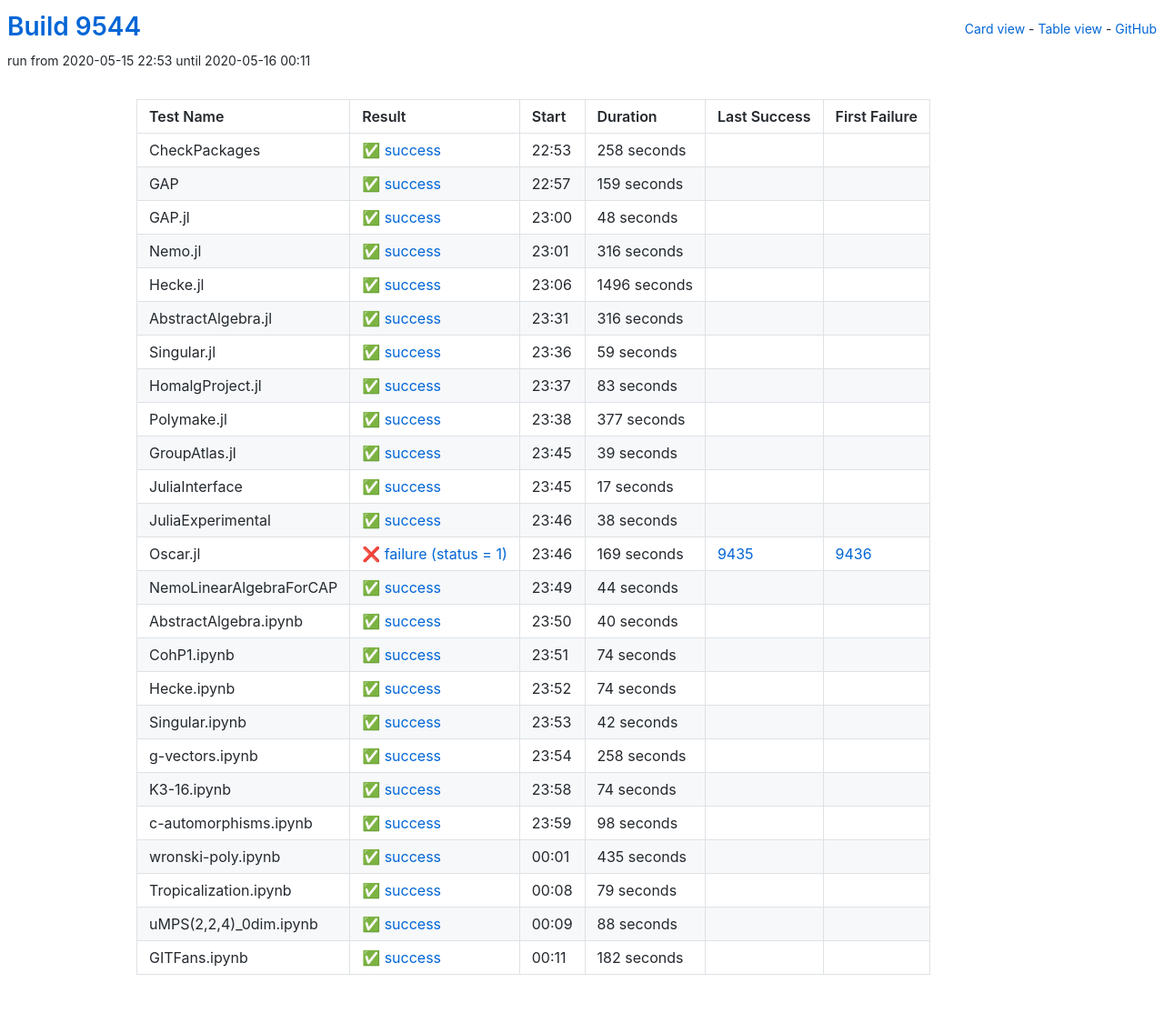
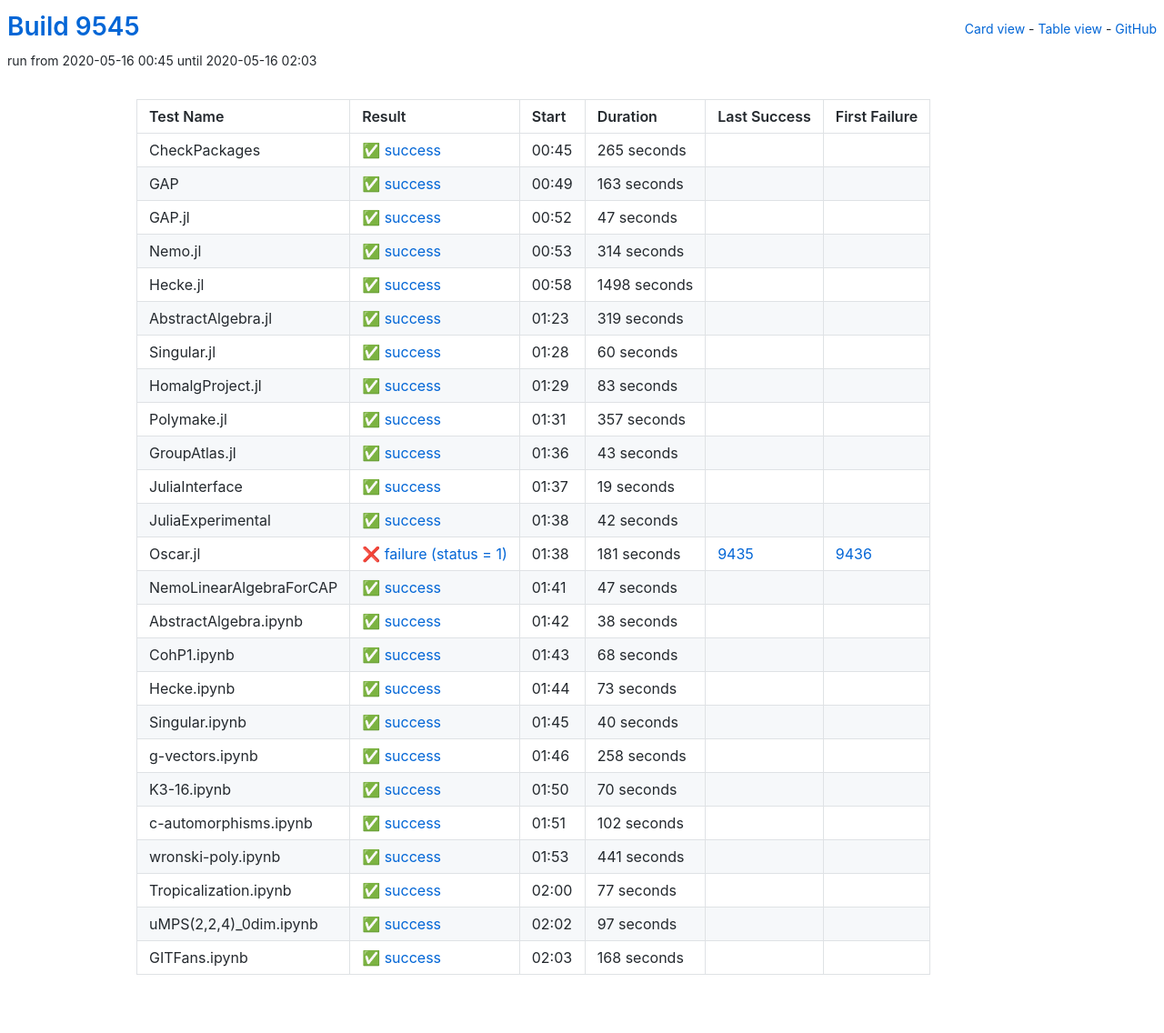
Before and after one commit to oscar-system/oscar-ci-status, a Jekyll site: the page built from table.html, in a window 1280 px wide. Shown: the whole page at 91% size. Built offline with Jekyll 4.4.1, drawn with Linux system fonts in a browser that asks for light colours.

Commit message:
Build 9545

```diff
--- a/_data/ci.yml
+++ b/_data/ci.yml
@@ -1,89 +1,89 @@
-build: 9544
-build_url: https://oscarci.mathematik.uni-kl.de/job/oscar/9544/
+build: 9545
+build_url: https://oscarci.mathematik.uni-kl.de/job/oscar/9545/
 job: oscar
 tests:
-- duration: 258
+- duration: 265
   exitcode: 0
   first_failure: false
   first_failure_url: null
   id: checkpackages
   last_success: false
   last_success_url: null
-  log: https://oscarci.mathematik.uni-kl.de/job/oscar/9544/artifact/logs/build-9544/CheckPackages.log
+  log: https://oscarci.mathematik.uni-kl.de/job/oscar/9545/artifact/logs/build-9545/CheckPackages.log
   name: CheckPackages
-  start: 2020-05-15 22:53
+  start: 2020-05-16 00:45
   status: success
   success: true
-- duration: 159
+- duration: 163
   exitcode: 0
   first_failure: false
   first_failure_url: null
   id: gap
   last_success: false
   last_success_url: null
-  log: https://oscarci.mathematik.uni-kl.de/job/oscar/9544/artifact/logs/build-9544/GAP.log
+  log: https://oscarci.mathematik.uni-kl.de/job/oscar/9545/artifact/logs/build-9545/GAP.log
   name: GAP
-  start: 2020-05-15 22:57
+  start: 2020-05-16 00:49
   status: success
   success: true
-- duration: 48
+- duration: 47
   exitcode: 0
   first_failure: false
   first_failure_url: null
   id: gap-jl
   last_success: false
   last_success_url: null
-  log: https://oscarci.mathematik.uni-kl.de/job/oscar/9544/artifact/logs/build-9544/GAP.jl.log
+  log: https://oscarci.mathematik.uni-kl.de/job/oscar/9545/artifact/logs/build-9545/GAP.jl.log
   name: GAP.jl
-  start: 2020-05-15 23:00
+  start: 2020-05-16 00:52
   status: success
   success: true
-- duration: 316
+- duration: 314
   exitcode: 0
   first_failure: false
   first_failure_url: null
   id: nemo-jl
   last_success: false
   last_success_url: null
-  log: https://oscarci.mathematik.uni-kl.de/job/oscar/9544/artifact/logs/build-9544/Nemo.jl.log
+  log: https://oscarci.mathematik.uni-kl.de/job/oscar/9545/artifact/logs/build-9545/Nemo.jl.log
   name: Nemo.jl
-  start: 2020-05-15 23:01
+  start: 2020-05-16 00:53
   status: success
   success: true
-- duration: 1496
+- duration: 1498
   exitcode: 0
   first_failure: false
   first_failure_url: null
   id: hecke-jl
   last_success: false
   last_success_url: null
-  log: https://oscarci.mathematik.uni-kl.de/job/oscar/9544/artifact/logs/build-9544/Hecke.jl.log
+  log: https://oscarci.mathematik.uni-kl.de/job/oscar/9545/artifact/logs/build-9545/Hecke.jl.log
   name: Hecke.jl
-  start: 2020-05-15 23:06
+  start: 2020-05-16 00:58
   status: success
   success: true
-- duration: 316
+- duration: 319
   exitcode: 0
   first_failure: false
   first_failure_url: null
   id: abstractalgebra-jl
   last_success: false
   last_success_url: null
-  log: https://oscarci.mathematik.uni-kl.de/job/oscar/9544/artifact/logs/build-9544/AbstractAlgebra.jl.log
+  log: https://oscarci.mathematik.uni-kl.de/job/oscar/9545/artifact/logs/build-9545/AbstractAlgebra.jl.log
   name: AbstractAlgebra.jl
-  start: 2020-05-15 23:31
+  start: 2020-05-16 01:23
   status: success
   success: true
-- duration: 59
+- duration: 60
   exitcode: 0
   first_failure: false
   first_failure_url: null
   id: singular-jl
   last_success: false
   last_success_url: null
-  log: https://oscarci.mathematik.uni-kl.de/job/oscar/9544/artifact/logs/build-9544/Singular.jl.log
+  log: https://oscarci.mathematik.uni-kl.de/job/oscar/9545/artifact/logs/build-9545/Singular.jl.log
   name: Singular.jl
-  start: 2020-05-15 23:36
+  start: 2020-05-16 01:28
   status: success
   success: true
 - duration: 83
@@ -93,129 +93,129 @@ tests:
   id: homalgproject-jl
   last_success: false
   last_success_url: null
-  log: https://oscarci.mathematik.uni-kl.de/job/oscar/9544/artifact/logs/build-9544/HomalgProject.jl.log
+  log: https://oscarci.mathematik.uni-kl.de/job/oscar/9545/artifact/logs/build-9545/HomalgProject.jl.log
   name: HomalgProject.jl
-  start: 2020-05-15 23:37
+  start: 2020-05-16 01:29
   status: success
   success: true
-- duration: 377
+- duration: 357
   exitcode: 0
   first_failure: false
   first_failure_url: null
   id: polymake-jl
   last_success: false
   last_success_url: null
-  log: https://oscarci.mathematik.uni-kl.de/job/oscar/9544/artifact/logs/build-9544/Polymake.jl.log
+  log: https://oscarci.mathematik.uni-kl.de/job/oscar/9545/artifact/logs/build-9545/Polymake.jl.log
   name: Polymake.jl
-  start: 2020-05-15 23:38
+  start: 2020-05-16 01:31
   status: success
   success: true
-- duration: 39
+- duration: 43
   exitcode: 0
   first_failure: false
   first_failure_url: null
   id: groupatlas-jl
   last_success: false
   last_success_url: null
-  log: https://oscarci.mathematik.uni-kl.de/job/oscar/9544/artifact/logs/build-9544/GroupAtlas.jl.log
+  log: https://oscarci.mathematik.uni-kl.de/job/oscar/9545/artifact/logs/build-9545/GroupAtlas.jl.log
   name: GroupAtlas.jl
-  start: 2020-05-15 23:45
+  start: 2020-05-16 01:36
   status: success
   success: true
-- duration: 17
+- duration: 19
   exitcode: 0
   first_failure: false
   first_failure_url: null
   id: juliainterface
   last_success: false
   last_success_url: null
-  log: https://oscarci.mathematik.uni-kl.de/job/oscar/9544/artifact/logs/build-9544/JuliaInterface.log
+  log: https://oscarci.mathematik.uni-kl.de/job/oscar/9545/artifact/logs/build-9545/JuliaInterface.log
   name: JuliaInterface
-  start: 2020-05-15 23:45
+  start: 2020-05-16 01:37
+  status: success
+  success: true
+- duration: 42
+  exitcode: 0
+  first_failure: false
+  first_failure_url: null
+  id: juliaexperimental
+  last_success: false
+  last_success_url: null
+  log: https://oscarci.mathematik.uni-kl.de/job/oscar/9545/artifact/logs/build-9545/JuliaExperimental.log
+  name: JuliaExperimental
+  start: 2020-05-16 01:38
+  status: success
+  success: true
+- duration: 181
+  exitcode: 1
+  first_failure: 9436
+  first_failure_url: https://oscarci.mathematik.uni-kl.de/job/oscar/9436/
+  id: oscar-jl
+  last_success: 9435
+  last_success_url: https://oscarci.mathematik.uni-kl.de/job/oscar/9435/
+  log: https://oscarci.mathematik.uni-kl.de/job/oscar/9545/artifact/logs/build-9545/Oscar.jl.log
+  name: Oscar.jl
+  start: 2020-05-16 01:38
+  status: failure
+  success: false
+- duration: 47
+  exitcode: 0
+  first_failure: false
+  first_failure_url: null
+  id: nemolinearalgebraforcap
+  last_success: false
+  last_success_url: null
+  log: https://oscarci.mathematik.uni-kl.de/job/oscar/9545/artifact/logs/build-9545/NemoLinearAlgebraForCAP.log
+  name: NemoLinearAlgebraForCAP
+  start: 2020-05-16 01:41
   status: success
   success: true
 - duration: 38
   exitcode: 0
   first_failure: false
   first_failure_url: null
-  id: juliaexperimental
+  id: abstractalgebra-ipynb
   last_success: false
   last_success_url: null
-  log: https://oscarci.mathematik.uni-kl.de/job/oscar/9544/artifact/logs/build-9544/JuliaExperimental.log
-  name: JuliaExperimental
-  start: 2020-05-15 23:46
+  log: https://oscarci.mathematik.uni-kl.de/job/oscar/9545/artifact/logs/build-9545/AbstractAlgebra.ipynb.log
+  name: AbstractAlgebra.ipynb
+  start: 2020-05-16 01:42
   status: success
   success: true
-- duration: 169
-  exitcode: 1
-  first_failure: 9436
-  first_failure_url: https://oscarci.mathematik.uni-kl.de/job/oscar/9436/
-  id: oscar-jl
-  last_success: 9435
-  last_success_url: https://oscarci.mathematik.uni-kl.de/job/oscar/9435/
-  log: https://oscarci.mathematik.uni-kl.de/job/oscar/9544/artifact/logs/build-9544/Oscar.jl.log
-  name: Oscar.jl
-  start: 2020-05-15 23:46
-  status: failure
-  success: false
-- duration: 44
+- duration: 68
   exitcode: 0
   first_failure: false
   first_failure_url: null
-  id: nemolinearalgebraforcap
+  id: cohp1-ipynb
   last_success: false
   last_success_url: null
-  log: https://oscarci.mathematik.uni-kl.de/job/oscar/9544/artifact/logs/build-9544/NemoLinearAlgebraForCAP.log
-  name: NemoLinearAlgebraForCAP
-  start: 2020-05-15 23:49
+  log: https://oscarci.mathematik.uni-kl.de/job/oscar/9545/artifact/logs/build-9545/CohP1.ipynb.log
+  name: CohP1.ipynb
+  start: 2020-05-16 01:43
+  status: success
+  success: true
+- duration: 73
+  exitcode: 0
+  first_failure: false
+  first_failure_url: null
+  id: hecke-ipynb
+  last_success: false
+  last_success_url: null
+  log: https://oscarci.mathematik.uni-kl.de/job/oscar/9545/artifact/logs/build-9545/Hecke.ipynb.log
+  name: Hecke.ipynb
+  start: 2020-05-16 01:44
   status: success
   success: true
 - duration: 40
   exitcode: 0
   first_failure: false
   first_failure_url: null
-  id: abstractalgebra-ipynb
-  last_success: false
-  last_success_url: null
-  log: https://oscarci.mathematik.uni-kl.de/job/oscar/9544/artifact/logs/build-9544/AbstractAlgebra.ipynb.log
-  name: AbstractAlgebra.ipynb
-  start: 2020-05-15 23:50
-  status: success
-  success: true
-- duration: 74
-  exitcode: 0
-  first_failure: false
-  first_failure_url: null
-  id: cohp1-ipynb
-  last_success: false
-  last_success_url: null
-  log: https://oscarci.mathematik.uni-kl.de/job/oscar/9544/artifact/logs/build-9544/CohP1.ipynb.log
-  name: CohP1.ipynb
-  start: 2020-05-15 23:51
-  status: success
-  success: true
-- duration: 74
-  exitcode: 0
-  first_failure: false
-  first_failure_url: null
-  id: hecke-ipynb
-  last_success: false
-  last_success_url: null
-  log: https://oscarci.mathematik.uni-kl.de/job/oscar/9544/artifact/logs/build-9544/Hecke.ipynb.log
-  name: Hecke.ipynb
-  start: 2020-05-15 23:52
-  status: success
-  success: true
-- duration: 42
-  exitcode: 0
-  first_failure: false
-  first_failure_url: null
   id: singular-ipynb
   last_success: false
   last_success_url: null
-  log: https://oscarci.mathematik.uni-kl.de/job/oscar/9544/artifact/logs/build-9544/Singular.ipynb.log
+  log: https://oscarci.mathematik.uni-kl.de/job/oscar/9545/artifact/logs/build-9545/Singular.ipynb.log
   name: Singular.ipynb
-  start: 2020-05-15 23:53
+  start: 2020-05-16 01:45
   status: success
   success: true
 - duration: 258
@@ -225,80 +225,80 @@ tests:
   id: g-vectors-ipynb
   last_success: false
   last_success_url: null
-  log: https://oscarci.mathematik.uni-kl.de/job/oscar/9544/artifact/logs/build-9544/g-vectors.ipynb.log
+  log: https://oscarci.mathematik.uni-kl.de/job/oscar/9545/artifact/logs/build-9545/g-vectors.ipynb.log
   name: g-vectors.ipynb
-  start: 2020-05-15 23:54
+  start: 2020-05-16 01:46
   status: success
   success: true
-- duration: 74
+- duration: 70
   exitcode: 0
   first_failure: false
   first_failure_url: null
   id: k3-16-ipynb
   last_success: false
   last_success_url: null
-  log: https://oscarci.mathematik.uni-kl.de/job/oscar/9544/artifact/logs/build-9544/K3-16.ipynb.log
+  log: https://oscarci.mathematik.uni-kl.de/job/oscar/9545/artifact/logs/build-9545/K3-16.ipynb.log
   name: K3-16.ipynb
-  start: 2020-05-15 23:58
+  start: 2020-05-16 01:50
   status: success
   success: true
-- duration: 98
+- duration: 102
   exitcode: 0
   first_failure: false
   first_failure_url: null
   id: c-automorphisms-ipynb
   last_success: false
   last_success_url: null
-  log: https://oscarci.mathematik.uni-kl.de/job/oscar/9544/artifact/logs/build-9544/c-automorphisms.ipynb.log
+  log: https://oscarci.mathematik.uni-kl.de/job/oscar/9545/artifact/logs/build-9545/c-automorphisms.ipynb.log
   name: c-automorphisms.ipynb
-  start: 2020-05-15 23:59
+  start: 2020-05-16 01:51
   status: success
   success: true
-- duration: 435
+- duration: 441
   exitcode: 0
   first_failure: false
   first_failure_url: null
   id: wronski-poly-ipynb
   last_success: false
   last_success_url: null
-  log: https://oscarci.mathematik.uni-kl.de/job/oscar/9544/artifact/logs/build-9544/wronski-poly.ipynb.log
+  log: https://oscarci.mathematik.uni-kl.de/job/oscar/9545/artifact/logs/build-9545/wronski-poly.ipynb.log
   name: wronski-poly.ipynb
-  start: 2020-05-16 00:01
+  start: 2020-05-16 01:53
   status: success
   success: true
-- duration: 79
+- duration: 77
   exitcode: 0
   first_failure: false
   first_failure_url: null
   id: tropicalization-ipynb
   last_success: false
   last_success_url: null
-  log: https://oscarci.mathematik.uni-kl.de/job/oscar/9544/artifact/logs/build-9544/Tropicalization.ipynb.log
+  log: https://oscarci.mathematik.uni-kl.de/job/oscar/9545/artifact/logs/build-9545/Tropicalization.ipynb.log
   name: Tropicalization.ipynb
-  start: 2020-05-16 00:08
+  start: 2020-05-16 02:00
   status: success
   success: true
-- duration: 88
+- duration: 97
   exitcode: 0
   first_failure: false
   first_failure_url: null
   id: umps-2-2-4-0dim-ipynb
   last_success: false
   last_success_url: null
-  log: https://oscarci.mathematik.uni-kl.de/job/oscar/9544/artifact/logs/build-9544/uMPS-2-2-4-_0dim.ipynb.log
+  log: https://oscarci.mathematik.uni-kl.de/job/oscar/9545/artifact/logs/build-9545/uMPS-2-2-4-_0dim.ipynb.log
   name: uMPS(2,2,4)_0dim.ipynb
-  start: 2020-05-16 00:09
+  start: 2020-05-16 02:02
   status: success
   success: true
-- duration: 182
+- duration: 168
   exitcode: 0
   first_failure: false
   first_failure_url: null
   id: gitfans-ipynb
   last_success: false
   last_success_url: null
-  log: https://oscarci.mathematik.uni-kl.de/job/oscar/9544/artifact/logs/build-9544/GITFans.ipynb.log
+  log: https://oscarci.mathematik.uni-kl.de/job/oscar/9545/artifact/logs/build-9545/GITFans.ipynb.log
   name: GITFans.ipynb
-  start: 2020-05-16 00:11
+  start: 2020-05-16 02:03
   status: success
   success: true
```
Also changed, not shown: README.md.
